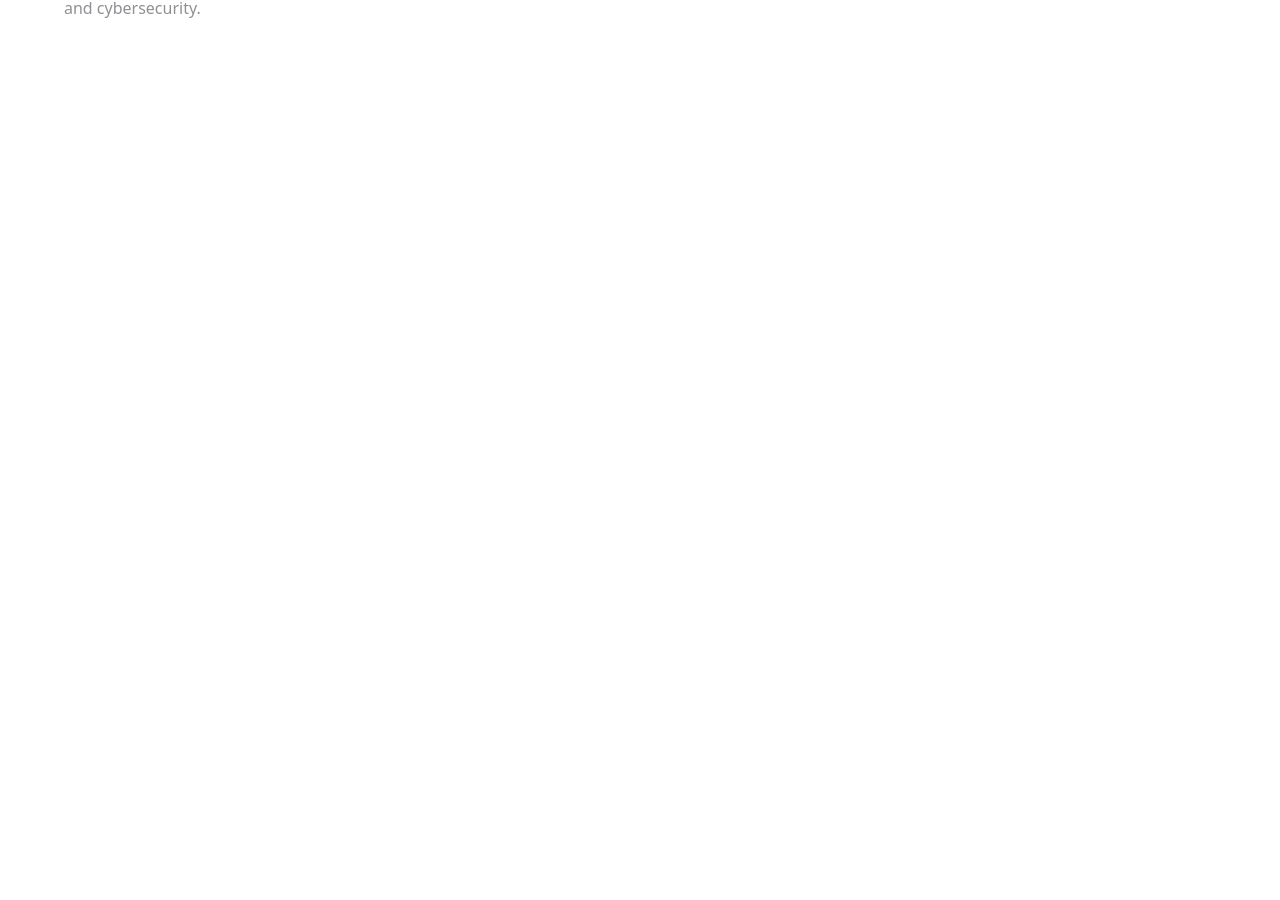
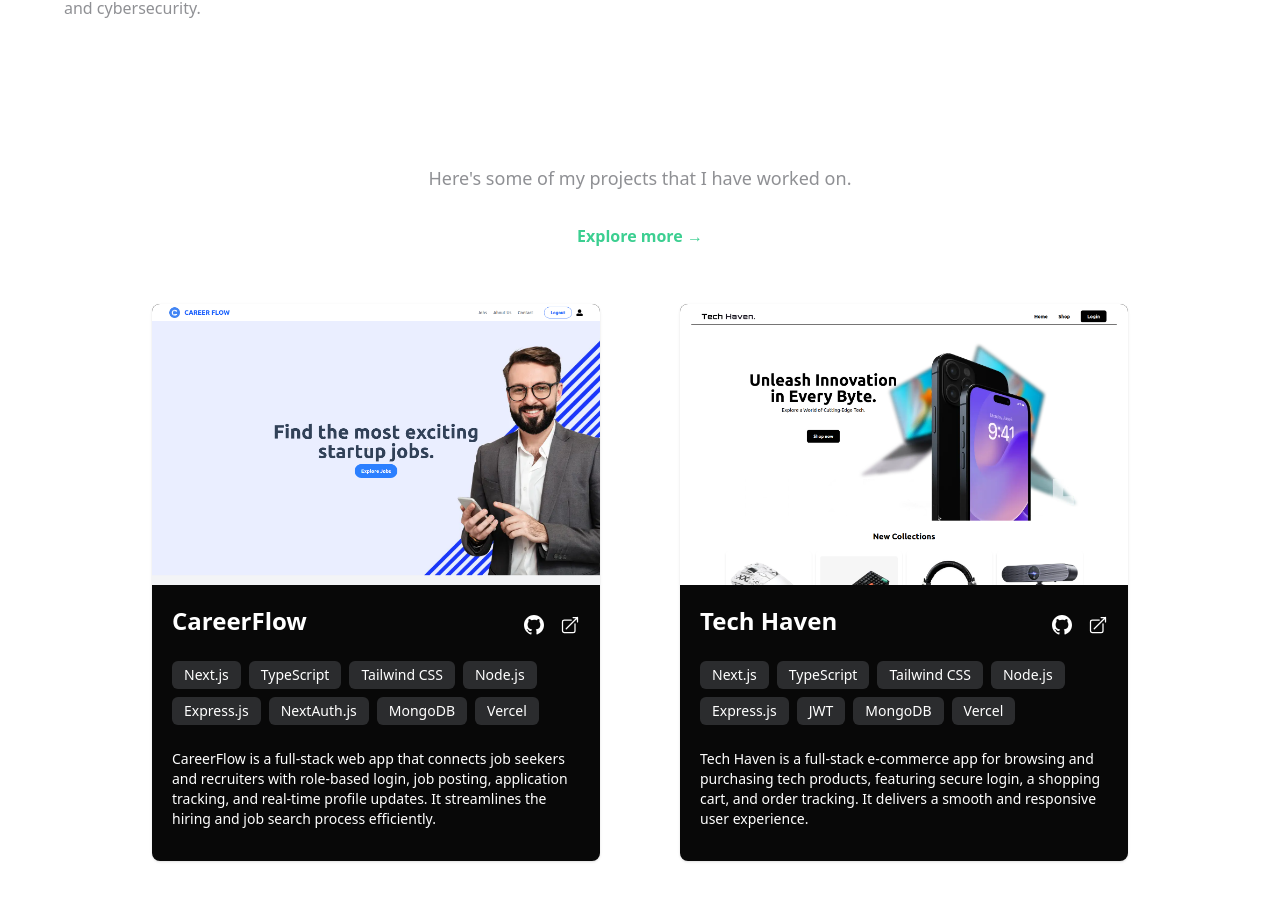
Before and after one commit to 0xDevUsman/Portfolio, a Next.js app: page / in a window 1280 px wide. Shown: the part 1074-1974 px from the top of the page. Before the commit the page ends 1150 px from the top, so only its background shows below. Built offline with nearby package versions, Linux system fonts and the light colour scheme.

Commit message:
create project section

```diff
--- a/src/app/page.tsx
+++ b/src/app/page.tsx
@@ -1,5 +1,6 @@
 import About from "@/components/About";
 import Para1 from "@/components/Para1";
+import Works from "@/components/Works";
 import React from "react";
 
 const page = () => {
@@ -8,6 +9,7 @@ const page = () => {
       <div>
         <Para1 />
         <About />
+        <Works />
       </div>
     </>
   );
--- /dev/null
+++ b/src/components/ProjectCard.tsx
@@ -0,0 +1,109 @@
+"use client";
+import React from "react";
+import Image, { StaticImageData } from "next/image";
+import Link from "next/link";
+import { motion } from "framer-motion";
+
+interface projects {
+  image: string | StaticImageData;
+  title: string;
+  github: string;
+  live: string;
+  stack: string[];
+  description: string;
+}
+
+const cardVariants = {
+  hidden: { opacity: 0, y: 50 },
+  visible: { opacity: 1, y: 0, transition: { duration: 0.6, ease: "easeOut" } },
+};
+
+const ProjectCard = ({
+  image,
+  title,
+  github,
+  live,
+  stack,
+  description,
+}: projects) => {
+  return (
+    <motion.div
+      variants={cardVariants}
+      initial="hidden"
+      whileInView="visible"
+      viewport={{ once: true, amount: 0.2 }}
+      whileHover={{ scale: 1.02 }}
+      className="max-w-md bg-[#080808] flex flex-col items-center rounded-lg shadow-sm"
+    >
+      <div>
+        {image ? (
+          <Image
+            className="rounded-t-lg"
+            src={image}
+            alt="Project Image"
+            style={{ objectFit: "cover" }}
+          />
+        ) : null}
+        <motion.div className="p-5">
+          <motion.div className="flex items-center justify-between mb-4">
+            <motion.h5 className="mb-2 text-2xl font-bold text-white">
+              {title}
+            </motion.h5>
+            <motion.div className="flex gap-4">
+              {github ? (
+                <Link href={github}>
+                  <motion.svg
+                    whileHover={{ scale: 1.2 }}
+                    xmlns="http://www.w3.org/2000/svg"
+                    width="20"
+                    height="20"
+                    viewBox="0 0 24 24"
+                    fill="white"
+                    className="cursor-pointer"
+                  >
+                    <path d="M12 0C5.37 0 0 5.373 0 12c0 5.303 3.438 9.8 8.207 11.387.6.113.793-.258.793-.577 0-.285-.01-1.04-.015-2.04-3.338.724-4.042-1.61-4.042-1.61-.546-1.387-1.333-1.757-1.333-1.757-1.09-.745.083-.729.083-.729   1.205.084 1.84 1.237 1.84 1.237 1.07 1.834 2.809 1.304 3.495.997.108-.775.418-1.305.762-1.605-2.665-.305-5.466-1.335-5.466-5.933   0-1.312.468-2.383 1.236-3.222-.124-.303-.536-1.527.117-3.176 0 0 1.008-.322 3.3 1.23a11.48 11.48 0 0 1 3.003-.404c1.02.005   2.047.138 3.003.404 2.29-1.552 3.296-1.23 3.296-1.23.655 1.649.243 2.873.12 3.176.77.84 1.233 1.91   1.233 3.222 0 4.61-2.804 5.625-5.475 5.921.43.372.823 1.103.823 2.222 0 1.606-.015 2.896-.015   3.286 0 .321.192.694.8.576C20.565 21.796 24 17.299 24 12c0-6.627-5.373-12-12-12z" />
+                  </motion.svg>
+                </Link>
+              ) : null}
+              <Link href={live}>
+                <motion.svg
+                  whileHover={{ scale: 1.2 }}
+                  xmlns="http://www.w3.org/2000/svg"
+                  fill="none"
+                  viewBox="0 0 24 24"
+                  strokeWidth="1.5"
+                  stroke="currentColor"
+                  width={20}
+                  height={20}
+                >
+                  <path
+                    strokeLinecap="round"
+                    strokeLinejoin="round"
+                    d="M13.5 6H5.25A2.25 2.25 0 0 0 3 8.25v10.5A2.25 2.25 0 0 0 5.25 21h10.5A2.25 2.25 0 0 0 18 18.75V10.5m-10.5 6L21 3m0 0h-5.25M21 3v5.25"
+                  />
+                </motion.svg>
+              </Link>
+            </motion.div>
+          </motion.div>
+
+          <motion.div className="flex flex-wrap gap-2 mb-6">
+            {stack.map((tech, index) => (
+              <motion.span
+                key={index}
+                whileHover={{ scale: 1.05 }}
+                className="inline-flex items-center px-3 py-1 rounded-md text-sm font-medium bg-[#2B2C2E] text-white"
+              >
+                {tech}
+              </motion.span>
+            ))}
+          </motion.div>
+          <motion.p className="mb-3 font-normal text-sm text-white">
+            {description}
+          </motion.p>
+        </motion.div>
+      </div>
+    </motion.div>
+  );
+};
+
+export default ProjectCard;
--- /dev/null
+++ b/src/components/Works.tsx
@@ -0,0 +1,100 @@
+"use client";
+import React from "react";
+import Link from "next/link";
+import ProjectCard from "./ProjectCard";
+import project1 from "@/assets/project1.png";
+import project2 from "@/assets/project2.png";
+import { motion } from "framer-motion";
+
+const sectionVariants = {
+  hidden: { opacity: 0, y: 20 },
+  visible: {
+    opacity: 1,
+    y: 0,
+    transition: { duration: 0.6, ease: "easeOut" },
+  },
+};
+
+const Works = () => {
+  const projects = [
+    {
+      image: project1,
+      title: "CareerFlow",
+      github: "https://github.com/0xDevUsman/Job-Board-Portal.git",
+      live: "https://job-board-portal-nu.vercel.app/",
+      stack: [
+        "Next.js",
+        "TypeScript",
+        "Tailwind CSS",
+        "Node.js",
+        "Express.js",
+        "NextAuth.js",
+        "MongoDB",
+        "Vercel",
+      ],
+      description:
+        "CareerFlow is a full-stack web app that connects job seekers and recruiters with role-based login, job posting, application tracking, and real-time profile updates. It streamlines the hiring and job search process efficiently.",
+    },
+    {
+      image: project2,
+      title: "Tech Haven",
+      github: "https://github.com/0xDevUsman/ecommerce-app.git",
+      live: "https://tech-haven-app.vercel.app/",
+      stack: [
+        "Next.js",
+        "TypeScript",
+        "Tailwind CSS",
+        "Node.js",
+        "Express.js",
+        "JWT",
+        "MongoDB",
+        "Vercel",
+      ],
+      description:
+        "Tech Haven is a full-stack e-commerce app for browsing and purchasing tech products, featuring secure login, a shopping cart, and order tracking. It delivers a smooth and responsive user experience.",
+    },
+  ];
+
+  return (
+    <motion.div
+      className="min-h-screen py-12 px-4 sm:px-6 lg:px-8 text-white"
+      initial="hidden"
+      whileInView="visible"
+      viewport={{ once: true, amount: 0.2 }}
+      variants={sectionVariants}
+    >
+      <motion.div className="max-w-6xl flex flex-col items-center mx-auto">
+        {/* Header */}
+        <motion.div className="mb-12 text-center">
+          <motion.h1 className="text-4xl font-bold">
+            All Creative Works.
+          </motion.h1>
+          <motion.p className="text-lg text-[#8F9094] mb-6">
+            Here&apos;s some of my projects that I have worked on.
+          </motion.p>
+          <Link
+            href="#"
+            className="inline-flex cursor-pointer text-base text-[#3CCF91] hover:bg-[#141414] rounded-lg px-4 py-2 font-semibold transition-all"
+          >
+            Explore more →
+          </Link>
+        </motion.div>
+
+        {/* Projects Grid */}
+        <motion.div
+          className="grid grid-cols-1 md:grid-cols-2 gap-20 justify-between"
+          initial="hidden"
+          whileInView="visible"
+          viewport={{ once: true, amount: 0.1 }}
+          variants={sectionVariants}
+        >
+          {projects.map((project, index) => (
+            <ProjectCard key={index} {...project} />
+          ))}
+        </motion.div>
+      </motion.div>
+    </motion.div>
+  );
+};
+
+export default Works;
```
Also changed, not shown: src/assets/project1.png (added), src/assets/project2.png (added).
